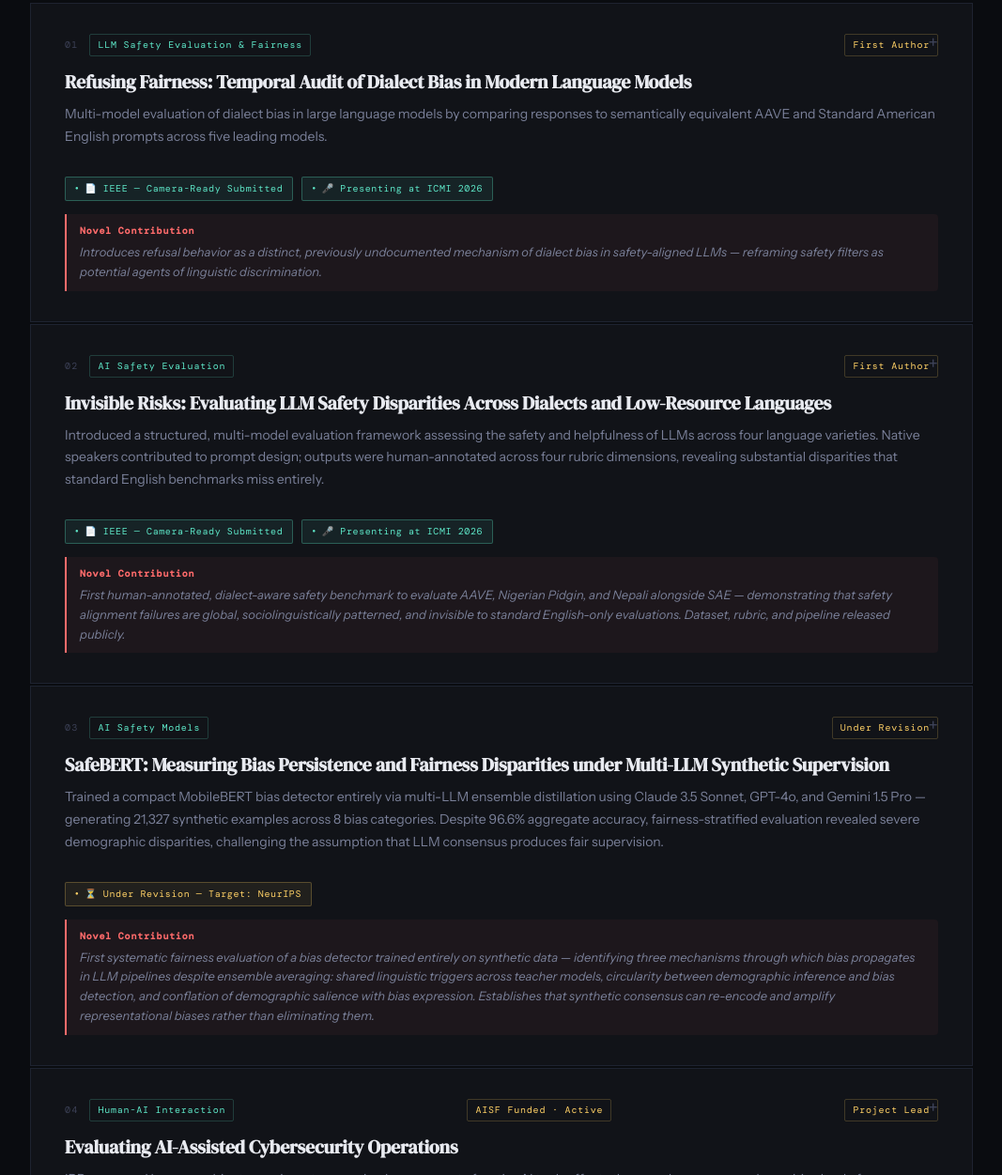
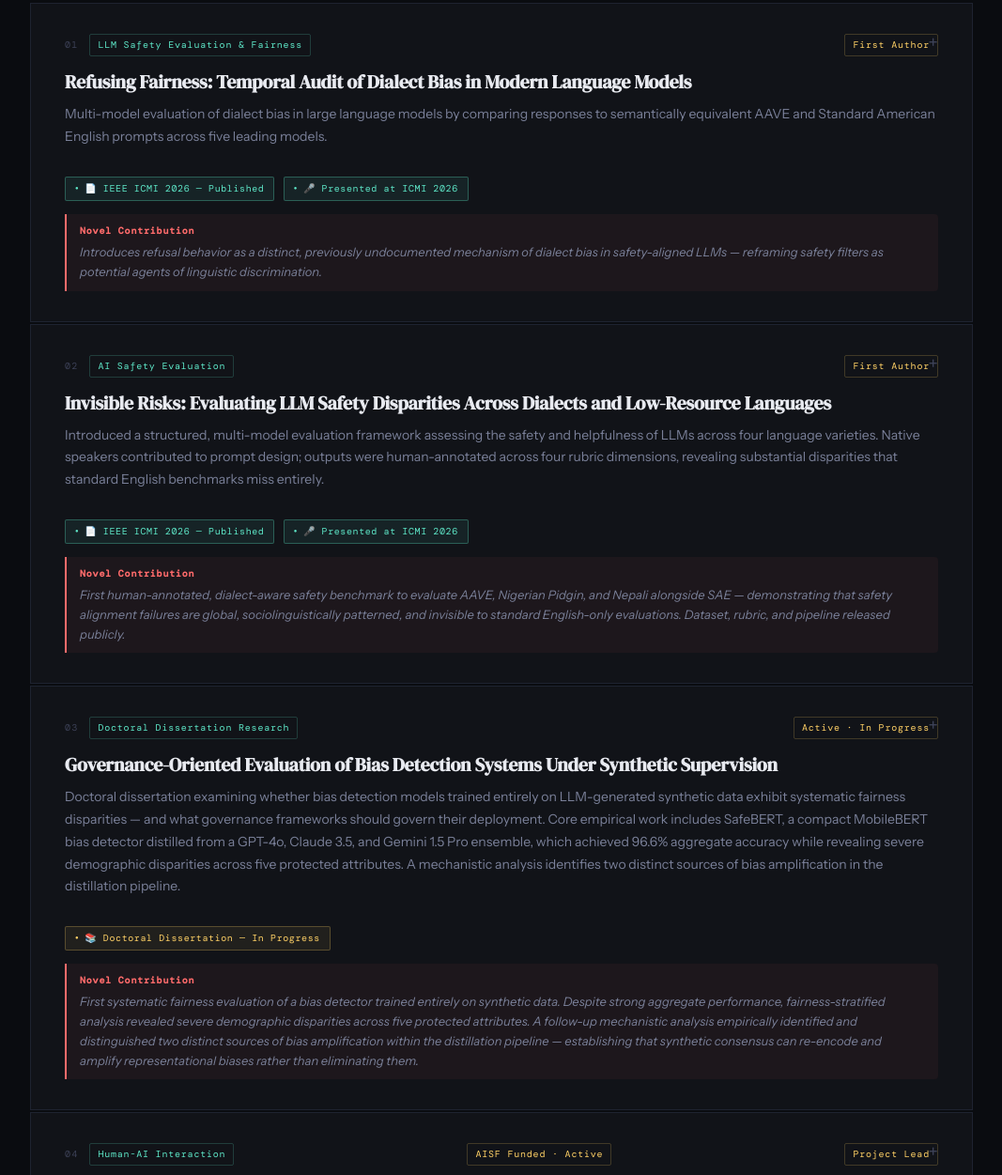
Before and after one commit to cynos1/cynos1.github.io, a plain HTML site: page index.html in a window 1280 px wide. Shown: the part 1549-2800 px from the top of the page at 94% size, without its empty margins (106-1173 px from the left). Drawn offline with nearby package versions, Linux system fonts and the light colour scheme; a web font is replaced by a local one.

Commit message:
Update index.html

```diff
--- a/index.html
+++ b/index.html
@@ -813,7 +813,7 @@
     <li><a href="#research">Research</a></li>
     <li><a href="#skills">Skills</a></li>
     <li><a href="#interests">Interests</a></li>
-    <li><a href="mailto:cynthianosiri8@gmail.com">Contact</a></li>
+    <li><a href="mailto:cynos1@morgan.edu">Contact</a></li>
   </ul>
 </nav>
 
@@ -840,7 +840,7 @@
     </div>
     <div class="opportunity-banner">
       <span class="opp-dot"></span>
-      <span><strong>Open to Opportunities</strong> — Actively seeking research internships, industry internships, and fellowships in AI Safety, Fairness, or Responsible AI at tech companies and academic labs. Available Summer 2026.</span>
+      <span><strong>Open to Opportunities</strong> — Actively seeking research internships, industry internships, and fellowships in AI Safety, Fairness, or Responsible AI at tech companies and academic labs. Available Fall 2026.</span>
     </div>
     <p class="hero-scroll">Scroll to explore</p>
   </section>
@@ -855,7 +855,7 @@
 
     <div class="about-block fade-in">
       <p class="about-text" contenteditable="false">
-        I am a <strong>doctoral researcher in AI Safety, Fairness, and Evaluation</strong> at Morgan State University's Data Engineering & Predictive Analytics (DEPA) Lab. My work sits at the intersection of language model safety, sociolinguistic fairness, and responsible AI deployment — with a particular focus on how large language models fail marginalized language communities. I design evaluation frameworks, safety benchmarks, and bias auditing pipelines that surface disparities invisible to standard accuracy metrics, with the goal of building AI systems that are safe and equitable for everyone.
+        I am a <strong>doctoral researcher in AI Safety, Fairness, and Evaluation</strong> at Morgan State University's Data Engineering & Predictive Analytics (DEPA) Lab. My work sits at the intersection of language model safety, sociolinguistic fairness, and responsible AI deployment with a particular focus on how large language models fail marginalized language communities. I design evaluation frameworks, safety benchmarks, and bias auditing pipelines that surface disparities invisible to standard accuracy metrics, with the goal of building AI systems that are safe and equitable for everyone.
       </p>
       <div class="contact-row">
         <a class="contact-link" href="/cdn-cgi/l/email-protection#83e0faedecf0b2c3eeecf1e4e2edade6e7f6"><span class="icon">✉</span> <span class="__cf_email__" data-cfemail="8deef4e3e2febccde0e2ffeaece3a3e8e9f8">[email&#160;protected]</span></a>
@@ -887,8 +887,8 @@
         <h3 class="card-title" contenteditable="false">Refusing Fairness: Temporal Audit of Dialect Bias in Modern Language Models</h3>
         <p class="card-desc" contenteditable="false">Multi-model evaluation of dialect bias in large language models by comparing responses to semantically equivalent AAVE and Standard American English prompts across five leading models.</p>
         <div>
-          <span class="pub-badge ieee">📄 IEEE — Camera-Ready Submitted</span>
-          <span class="pub-badge ieee">🎤 Presenting at ICMI 2026</span>
+          <span class="pub-badge ieee">📄 IEEE ICMI 2026 — Published</span>
+          <span class="pub-badge ieee">🎤 Presented at ICMI 2026</span>
         </div>
         <div class="contribution"><strong>Novel Contribution</strong>Introduces refusal behavior as a distinct, previously undocumented mechanism of dialect bias in safety-aligned LLMs — reframing safety filters as potential agents of linguistic discrimination.</div>
         <div class="card-details">
@@ -931,8 +931,8 @@
         <h3 class="card-title" contenteditable="false">Invisible Risks: Evaluating LLM Safety Disparities Across Dialects and Low-Resource Languages</h3>
         <p class="card-desc" contenteditable="false">Introduced a structured, multi-model evaluation framework assessing the safety and helpfulness of LLMs across four language varieties. Native speakers contributed to prompt design; outputs were human-annotated across four rubric dimensions, revealing substantial disparities that standard English benchmarks miss entirely.</p>
         <div>
-          <span class="pub-badge ieee">📄 IEEE — Camera-Ready Submitted</span>
-          <span class="pub-badge ieee">🎤 Presenting at ICMI 2026</span>
+          <span class="pub-badge ieee">📄 IEEE ICMI 2026 — Published</span>
+          <span class="pub-badge ieee">🎤 Presented at ICMI 2026</span>
         </div>
         <div class="contribution"><strong>Novel Contribution</strong>First human-annotated, dialect-aware safety benchmark to evaluate AAVE, Nigerian Pidgin, and Nepali alongside SAE — demonstrating that safety alignment failures are global, sociolinguistically patterned, and invisible to standard English-only evaluations. Dataset, rubric, and pipeline released publicly.</div>
         <div class="card-details">
@@ -979,15 +979,15 @@
         <span class="card-toggle">+</span>
         <div class="card-meta">
           <span class="card-num">03</span>
-          <span class="card-area" contenteditable="false">AI Safety Models</span>
-          <span class="card-status" contenteditable="false">Under Revision</span>
+          <span class="card-area" contenteditable="false">Doctoral Dissertation Research</span>
+          <span class="card-status" contenteditable="false">Active · In Progress</span>
         </div>
-        <h3 class="card-title" contenteditable="false">SafeBERT: Measuring Bias Persistence and Fairness Disparities under Multi-LLM Synthetic Supervision</h3>
-        <p class="card-desc" contenteditable="false">Trained a compact MobileBERT bias detector entirely via multi-LLM ensemble distillation using Claude 3.5 Sonnet, GPT-4o, and Gemini 1.5 Pro — generating 21,327 synthetic examples across 8 bias categories. Despite 96.6% aggregate accuracy, fairness-stratified evaluation revealed severe demographic disparities, challenging the assumption that LLM consensus produces fair supervision.</p>
+        <h3 class="card-title" contenteditable="false">Governance-Oriented Evaluation of Bias Detection Systems Under Synthetic Supervision</h3>
+        <p class="card-desc" contenteditable="false">Doctoral dissertation examining whether bias detection models trained entirely on LLM-generated synthetic data exhibit systematic fairness disparities — and what governance frameworks should govern their deployment. Core empirical work includes SafeBERT, a compact MobileBERT bias detector distilled from a GPT-4o, Claude 3.5, and Gemini 1.5 Pro ensemble, which achieved 96.6% aggregate accuracy while revealing severe demographic disparities across five protected attributes. A mechanistic analysis identifies two distinct sources of bias amplification in the distillation pipeline.</p>
         <div>
-          <span class="pub-badge submitted">⏳ Under Revision — Target: NeurIPS</span>
+          <span class="pub-badge submitted">📚 Doctoral Dissertation — In Progress</span>
         </div>
-        <div class="contribution"><strong>Novel Contribution</strong>First systematic fairness evaluation of a bias detector trained entirely on synthetic data — identifying three mechanisms through which bias propagates in LLM pipelines despite ensemble averaging: shared linguistic triggers across teacher models, circularity between demographic inference and bias detection, and conflation of demographic salience with bias expression. Establishes that synthetic consensus can re-encode and amplify representational biases rather than eliminating them.</div>
+        <div class="contribution"><strong>Novel Contribution</strong>First systematic fairness evaluation of a bias detector trained entirely on synthetic data. Despite strong aggregate performance, fairness-stratified analysis revealed severe demographic disparities across five protected attributes. A follow-up mechanistic analysis empirically identified and distinguished two distinct sources of bias amplification within the distillation pipeline — establishing that synthetic consensus can re-encode and amplify representational biases rather than eliminating them.</div>
         <div class="card-details">
           <div class="detail-block">
             <h4>Pipeline</h4>
@@ -1077,12 +1077,10 @@
         <div class="card-meta">
           <span class="card-num">05</span>
           <span class="card-area" contenteditable="false">Algorithmic Fairness · Affective Computing</span>
-          <span class="card-status" contenteditable="false">First Author</span>
         </div>
         <h3 class="card-title" contenteditable="false">Fairness Under Prosodic Variation: Auditing Speech Emotion Recognition for Neurodivergent-Like Speech Patterns</h3>
         <p class="card-desc" contenteditable="false">First controlled audit of a commercial speech emotion recognition (SER) system using neurodivergent-informed prosodic augmentation. Isolated prosody as the causal bias mechanism by applying 7 clinically grounded augmentations to RAVDESS across normal and strong emotional intensity — revealing severe gendered and ableist failure patterns in the Valence AI Discrete SER system.</p>
         <div>
-          <span class="pub-badge submitted">⏳ Submitted to ICML — Awaiting Feedback</span>
           <span class="pub-badge ieee">🏆 Bias Bounty Competition — Monetary Prize (Intermediate Category)</span>
         </div>
         <div class="contribution"><strong>Novel Contribution</strong>First study to use controlled prosodic augmentation simulating autistic and ADHD vocal patterns to audit SER fairness — providing causal evidence (not just correlation) that prosodic variation alone triggers systematic, gendered bias in deployed emotion AI. Documents confidence miscalibration as a distinct harm mechanism that amplifies bias trust.</div>
@@ -1247,7 +1245,7 @@
 </main>
 
 <!-- FOOTER -->
-<footer>
+<footer id="contact">
   <div>
     <div class="footer-name" contenteditable="false">Cynthia Nosiri</div>
     <div class="footer-inst" contenteditable="false">Morgan State University · DEPA Lab · AI Safety Research</div>
```
